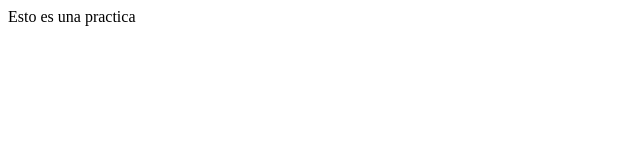
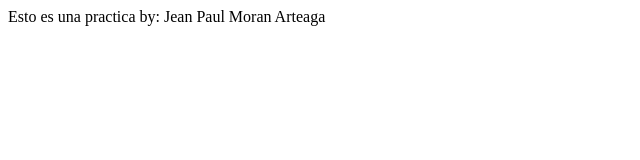
Before and after one commit to karlita20020515/Practica-HTML, a plain HTML site: page proceso.html in a window 1280 px wide. Shown: the whole page, without its empty margins (0-640 px from the left). Drawn offline with Linux system fonts and the light colour scheme.

Commit message:
Esto es una practica

```diff
--- a/proceso.html
+++ b/proceso.html
@@ -7,5 +7,6 @@
 </head>
 <body>
     Esto es una practica
+    by: Jean Paul Moran Arteaga
 </body>
 </html>
```
